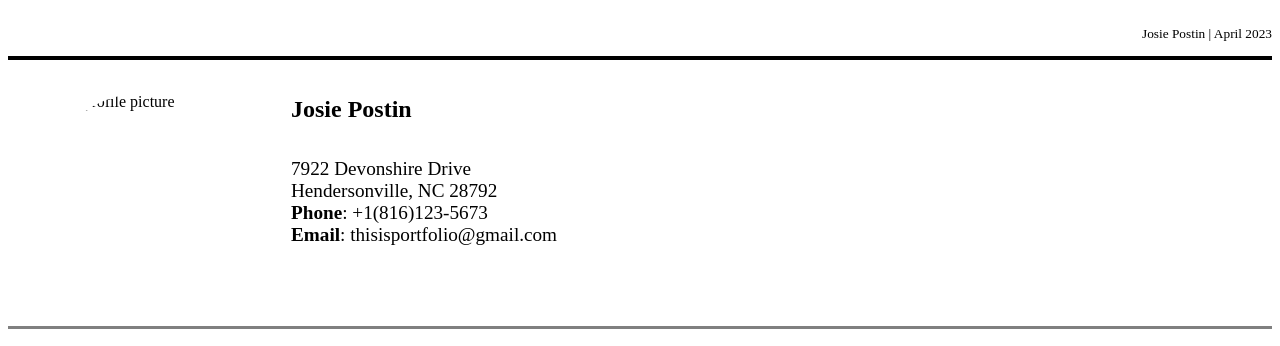
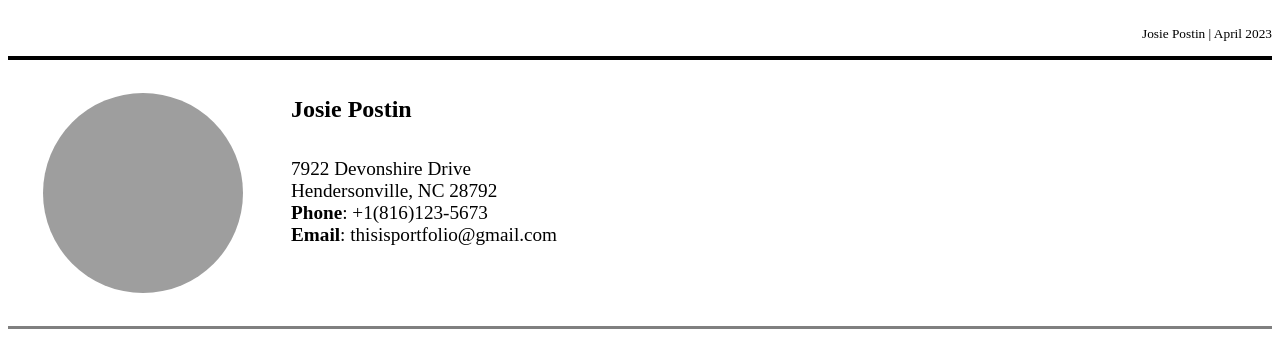
Before and after one commit to josiepostin/capstone-portfolioresume, a plain HTML site: page public/hobbies.html in a window 1280 px wide. Shown: the top 346 px of the page. Drawn offline with Linux system fonts and the light colour scheme; the site is published under a folder, as on GitHub Pages, so addresses that start at the root find nothing.

Commit message:
profile pic
image path

```diff
--- a/public/hobbies.html
+++ b/public/hobbies.html
@@ -32,7 +32,7 @@
 
     <section>
         <div style="padding-left: 10px; width: 100%; display:flex;">
-            <img src="/asset/images/profilepic.png" alt="my profile picture" width="200px" height="200px" style="padding: 25px; border-radius: 100%;">
+            <img src="../asset/images/profilepic.png" alt="my profile picture" width="200px" height="200px" style="padding: 25px; border-radius: 100%;">
             <div style="width:100%; text-align:left; padding: 0 15px;">
                 <h1 style="padding: 8px; margin-bottom: 0px;">Josie Postin</h1>
                 <p style="font-size:1.2rem; padding: 8px; " >
```
Also changed, not shown: public/reference.html (+1 -1 lines).
